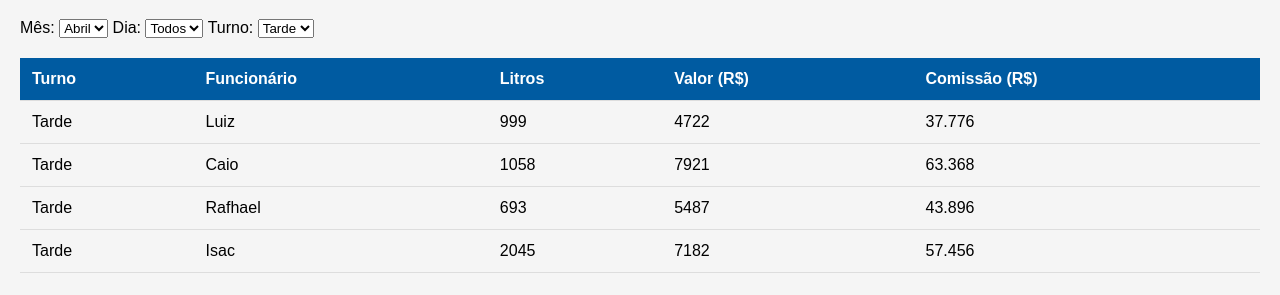
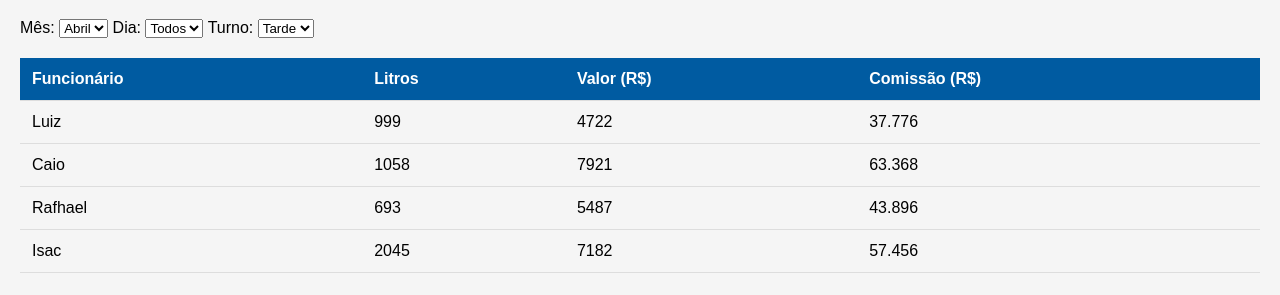
Before and after one commit to Isaczx/gap, a plain HTML site: page index.html in a window 1280 px wide. Shown: the part 81-376 px from the top of the page. Drawn offline with Linux system fonts and the light colour scheme.

Commit message:
Add files via upload

```diff
--- a/index.html
+++ b/index.html
@@ -32,7 +32,7 @@
             <thead>
                 <tr>
 
-                    <th>Turno</th>
+
                     <th>Funcionário</th>
                     <th id="litros">Litros</th>
                     <th>Valor (R$)</th>
--- a/script.js
+++ b/script.js
@@ -86,15 +86,14 @@ function FiltroTodos() {
 
 console.log(dados)
 
-function adicionarLinhaTabela(turno, funcionario, litros, valor, comissao) {
+function adicionarLinhaTabela(funcionario, litros, valor, comissao) {
     var corpoTabela = document.getElementById("corpo-tabela");
 
     var novaLinha = corpoTabela.insertRow();
 
 
 
-    var celulaTurno = novaLinha.insertCell();
-    celulaTurno.textContent = turno;
+
 
     var celulaFuncionario = novaLinha.insertCell();
     celulaFuncionario.textContent = funcionario;
@@ -153,6 +152,6 @@ function todos(dados) {
 
     // Adicione as linhas na tabela usando os dados combinados
     dadosCombinados.forEach(function(item) {
-        adicionarLinhaTabela( item.turno, item.nome, item.litros, item.valor , item.valor*0.008);
+        adicionarLinhaTabela(item.nome, item.litros, item.valor , item.valor*0.008);
     });
 }
```
